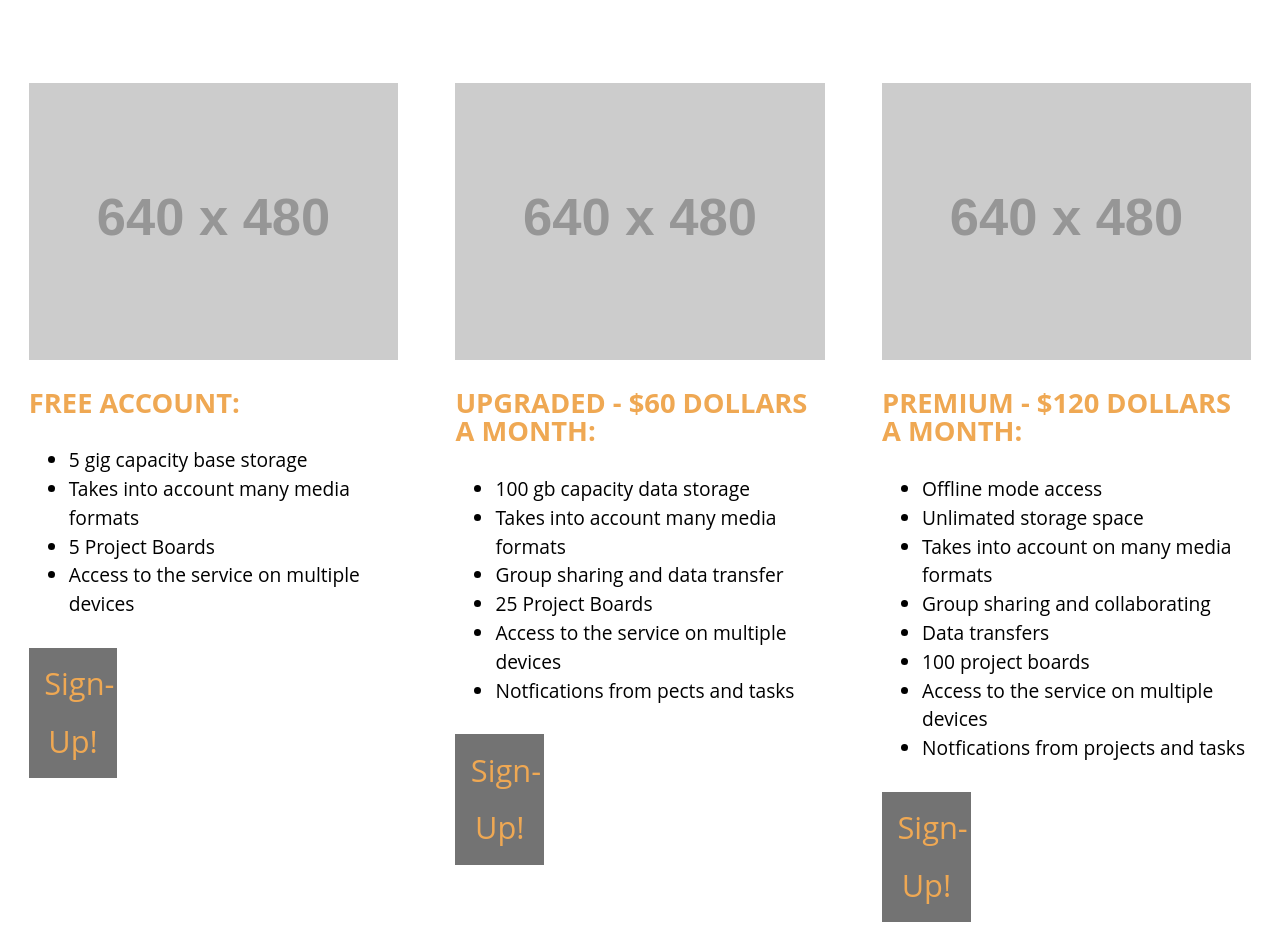
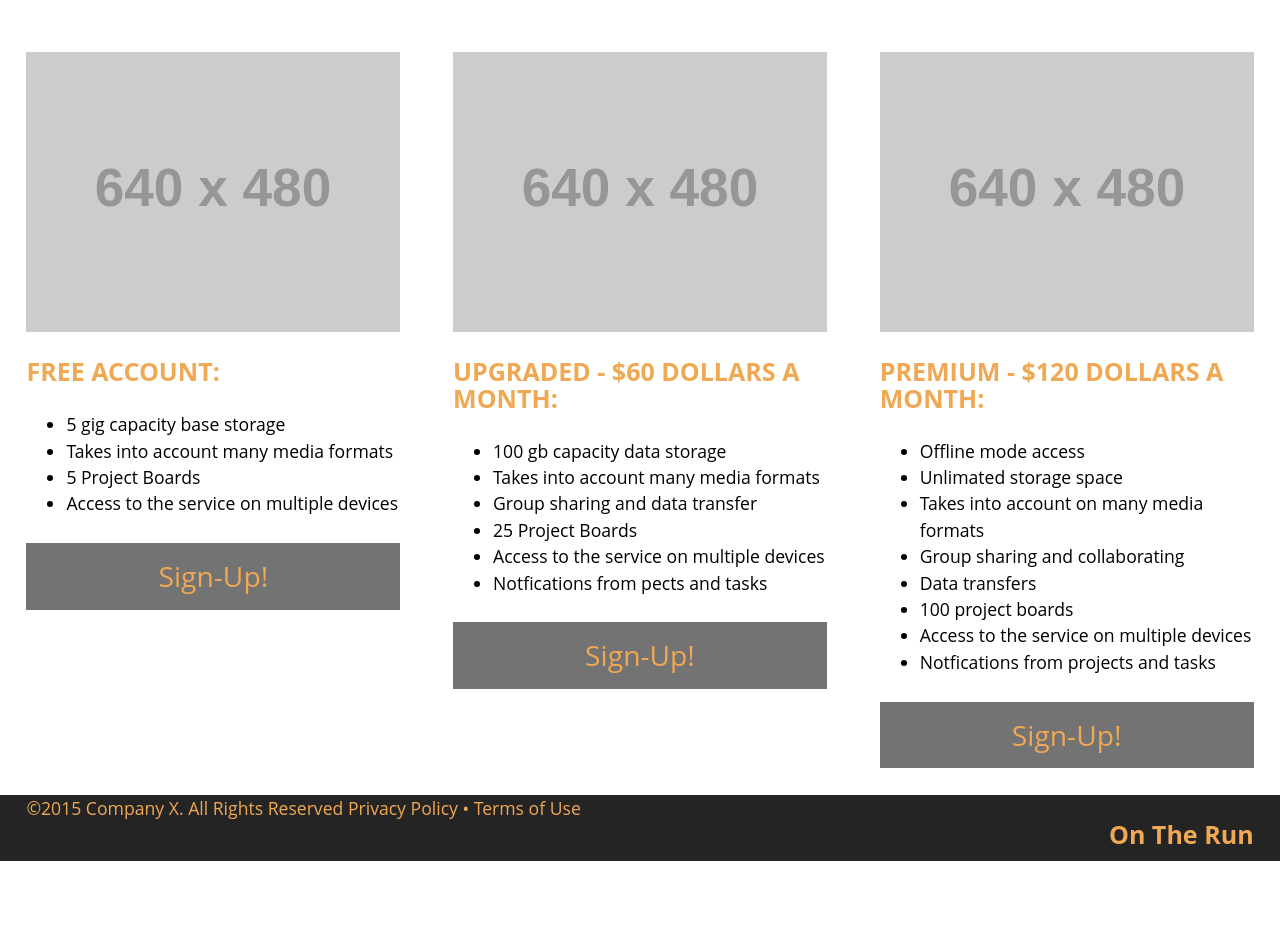
Before and after one commit to erynjones/dsn1675-saas-website, a plain HTML site: page pricing.html in a window 1280 px wide. Shown: the part 705-1630 px from the top of the page. After the commit the page ends 1566 px from the top, so only its background shows below. Drawn offline with Linux system fonts and the light colour scheme; placeholder pictures from the web are drawn by us.

Commit message:
Padding Added

```diff
--- a/css/main.css
+++ b/css/main.css
@@ -75,12 +75,11 @@ button {
 }
 
 .button {
-  display: block;
   padding: 0.25em 0.5em;
-  width: 24%;
   background-color: #737373;
   color: #EFA853;
   cursor: pointer;
+  position: relative;
   text-align: center;
 }
 
@@ -91,3 +90,39 @@ button {
 h3 {
   margin: 0;
 }
+
+
+@media only screen and (min-width: 38em) {
+
+  .extra {
+    padding-left: 1em;
+  }
+}
+
+@media only screen and (min-width: 60em) {
+
+  html {
+    font-size: 110%;
+  }
+
+  .extra {
+    padding-left: 0;
+  }
+
+}
+
+@media only screen and (min-width: 90em) {
+
+  html {
+    font-size: 120%;
+  }
+
+}
+
+@media only screen and (min-width: 120em) {
+
+  html {
+    font-size: 130%;
+  }
+
+}
--- a/pricing.html
+++ b/pricing.html
@@ -42,7 +42,7 @@
           <img class="embed__item" src="http://placehold.it/640x480" alt="">
         </div>
       </div>
-      <div class="unit xs-1 s-1 m-1-2 l-1 pad-t">
+      <div class="unit xs-1 s-1 m-1-2 l-1 pad-t extra">
         <h2 class="tera orange">FREE ACCOUNT:</h2>
           <ul>
             <li>5 gig capacity base storage</li>
@@ -62,7 +62,7 @@
           <img class="embed__item" src="http://placehold.it/640x480" alt="">
         </div>
       </div>
-      <div class="unit xs-1 s-1 m-1-2 l-1 pad-t">
+      <div class="unit xs-1 s-1 m-1-2 l-1 pad-t extra">
         <h2 class="tera orange">UPGRADED - $60 DOLLARS A MONTH:</h2>
           <ul>
             <li>100 gb capacity data storage</li>
@@ -84,7 +84,7 @@
           <img class="embed__item" src="http://placehold.it/640x480" alt="">
         </div>
       </div>
-      <div class="unit xs-1 s-1 m-1-2 l-1 pad-t">
+      <div class="unit xs-1 s-1 m-1-2 l-1 pad-t extra">
         <h2 class="tera orange">PREMIUM - $120 DOLLARS A MONTH:</h2>
           <ul>
             <li>Offline mode access</li>
```
